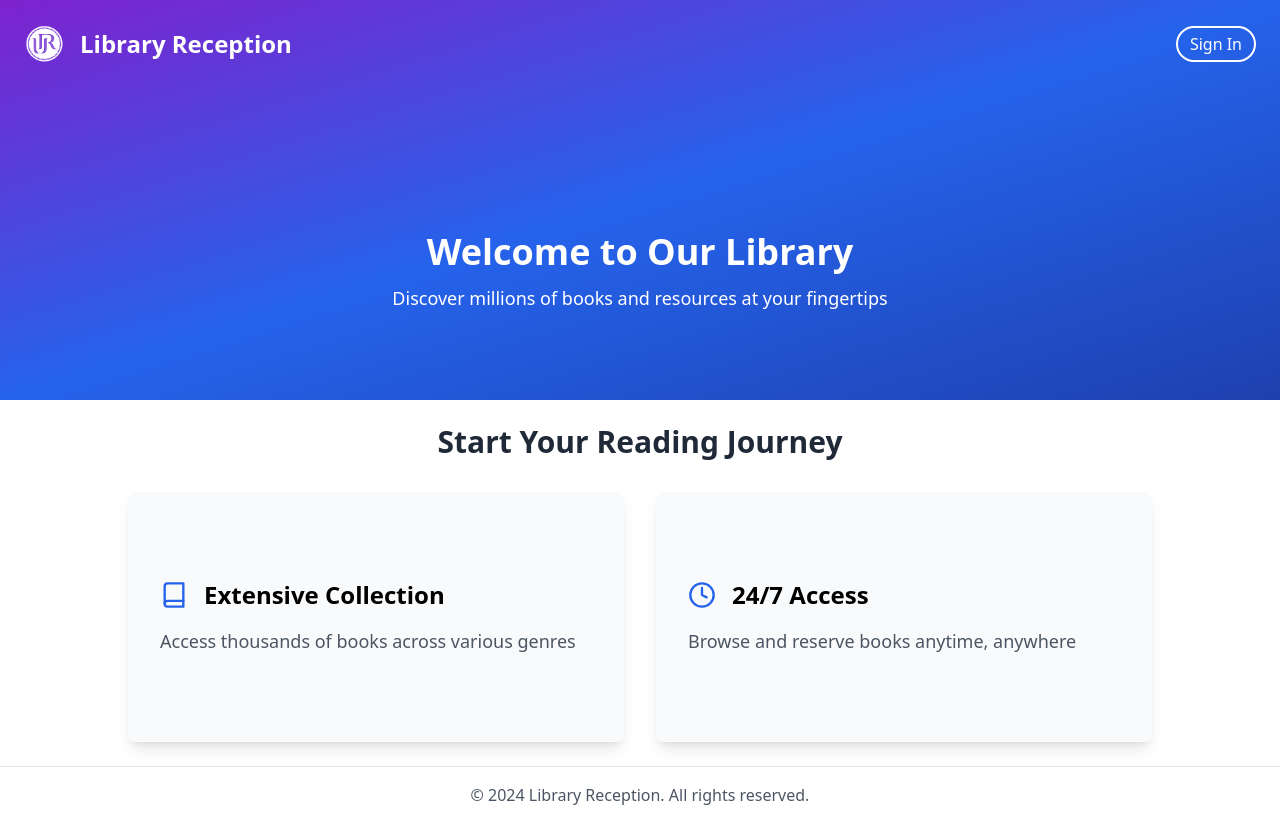
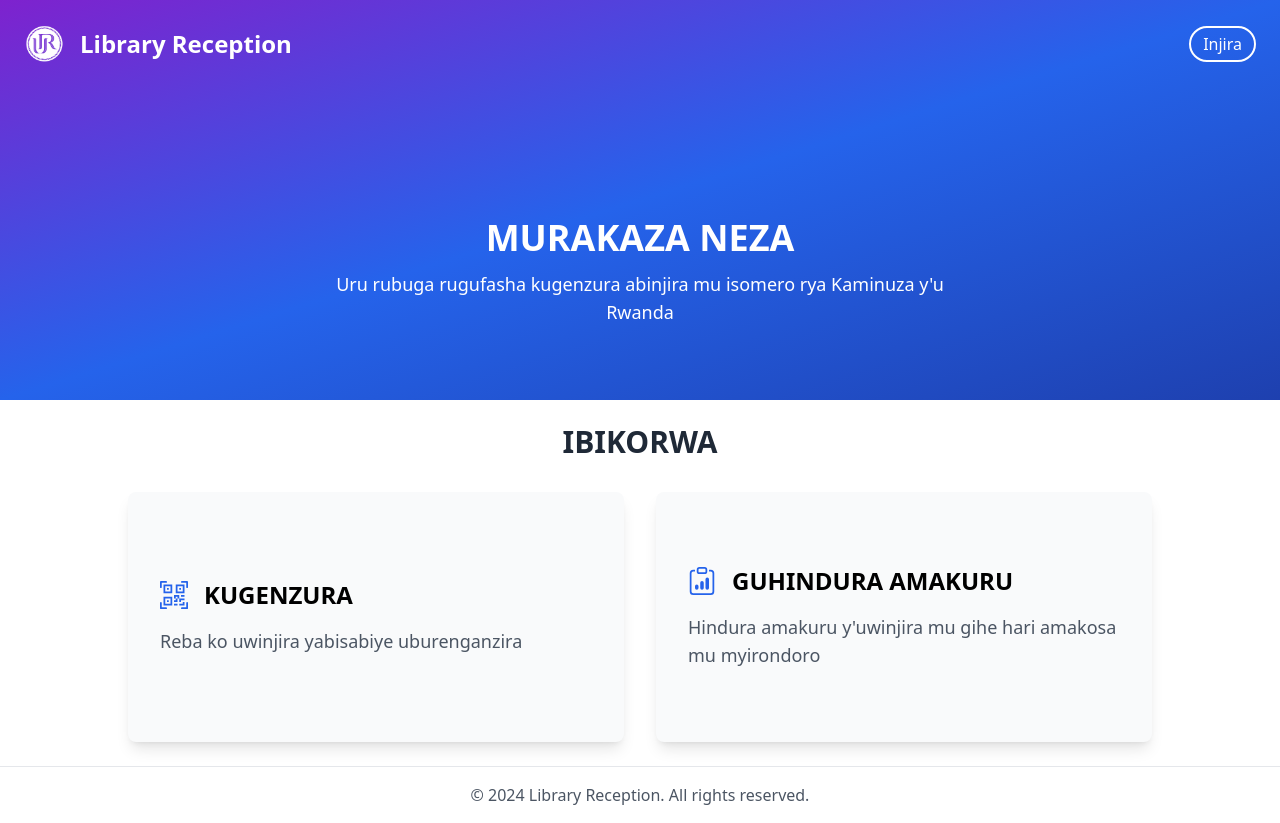
Before and after one commit to Bikaze/library-reception, a React (Vite) app: page / in a window 1280 px wide. Built offline with nearby package versions, Linux system fonts and the light colour scheme.

Commit message:
Changed the Home Page to Kinyarwanda

```diff
--- a/src/components/BlueSection.tsx
+++ b/src/components/BlueSection.tsx
@@ -3,10 +3,10 @@ const BlueSection = () => {
     <div className="flex flex-col items-center justify-center h-full min-h-[50vh] px-4 py-8">
       <div className="text-center mb-8">
         <h2 className="text-2xl md:text-4xl font-bold text-white mb-3">
-          Welcome to Our Library
+          MURAKAZA NEZA
         </h2>
         <p className="text-white text-base md:text-lg max-w-2xl mx-auto">
-          Discover millions of books and resources at your fingertips
+          Uru rubuga rugufasha kugenzura abinjira mu isomero rya Kaminuza y'u Rwanda
         </p>
       </div>
     </div>
--- a/src/components/Footer.tsx
+++ b/src/components/Footer.tsx
@@ -2,9 +2,9 @@ import { FC } from 'react';
 
 const Footer: FC = () => {
   return (
-    <footer className="w-full bg-white py-3 md:py-4 text-center text-gray-600 text-sm md:text-base border-t border-gray-200">
+    <footer className="w-full bg-white py-3 md:py-4 text-center text-gray-600 text-xs sm:text-sm md:text-base border-t border-gray-200">
       <div className="max-w-7xl mx-auto px-4">
-        <p>&copy; 2024 Library Reception. All rights reserved.</p>
+        <p>&copy; {new Date().getFullYear()} Library Reception. All rights reserved.</p>
       </div>
     </footer>
   );
--- a/src/components/Header.tsx
+++ b/src/components/Header.tsx
@@ -8,7 +8,7 @@ const Header: FC = () => {
         <h1 className="text-lg md:text-2xl font-bold text-white">Library Reception</h1>
       </div>
       <button className="px-3 py-1 text-white border-2 border-white rounded-full hover:bg-white hover:text-blue-600 transition-colors text-xs md:text-base">
-        Sign In
+        Injira
       </button>
     </div>
   );
--- a/src/components/WhiteSection.tsx
+++ b/src/components/WhiteSection.tsx
@@ -1,16 +1,18 @@
 import { FiBook, FiClock } from 'react-icons/fi';
+import { BsClipboardData } from "react-icons/bs";
+import { BsQrCodeScan } from "react-icons/bs"
 
 const WhiteSection = () => {
   const cards = [
     {
-      icon: <FiBook className="w-6 h-6 md:w-7 md:h-7" />,
-      title: "Extensive Collection",
-      description: "Access thousands of books across various genres"
+      icon: <BsQrCodeScan className="w-6 h-6 md:w-7 md:h-7" />,
+      title: "KUGENZURA",
+      description: "Reba ko uwinjira yabisabiye uburenganzira"
     },
     {
-      icon: <FiClock className="w-6 h-6 md:w-7 md:h-7" />,
-      title: "24/7 Access",
-      description: "Browse and reserve books anytime, anywhere"
+      icon: <BsClipboardData className="w-6 h-6 md:w-7 md:h-7" />,
+      title: "GUHINDURA AMAKURU",
+      description: "Hindura amakuru y'uwinjira mu gihe hari amakosa mu myirondoro"
     }
   ];
 
@@ -18,7 +20,7 @@ const WhiteSection = () => {
     <div className="bg-white p-4 md:p-6 w-full">
       <div className="max-w-6xl mx-auto">
         <h3 className="text-2xl md:text-3xl font-bold text-gray-800 mb-8 text-center">
-          Start Your Reading Journey
+          IBIKORWA
         </h3>
         <div className="grid grid-cols-1 md:grid-cols-2 gap-8 max-w-5xl mx-auto">
           {cards.map((card, index) => (
```
